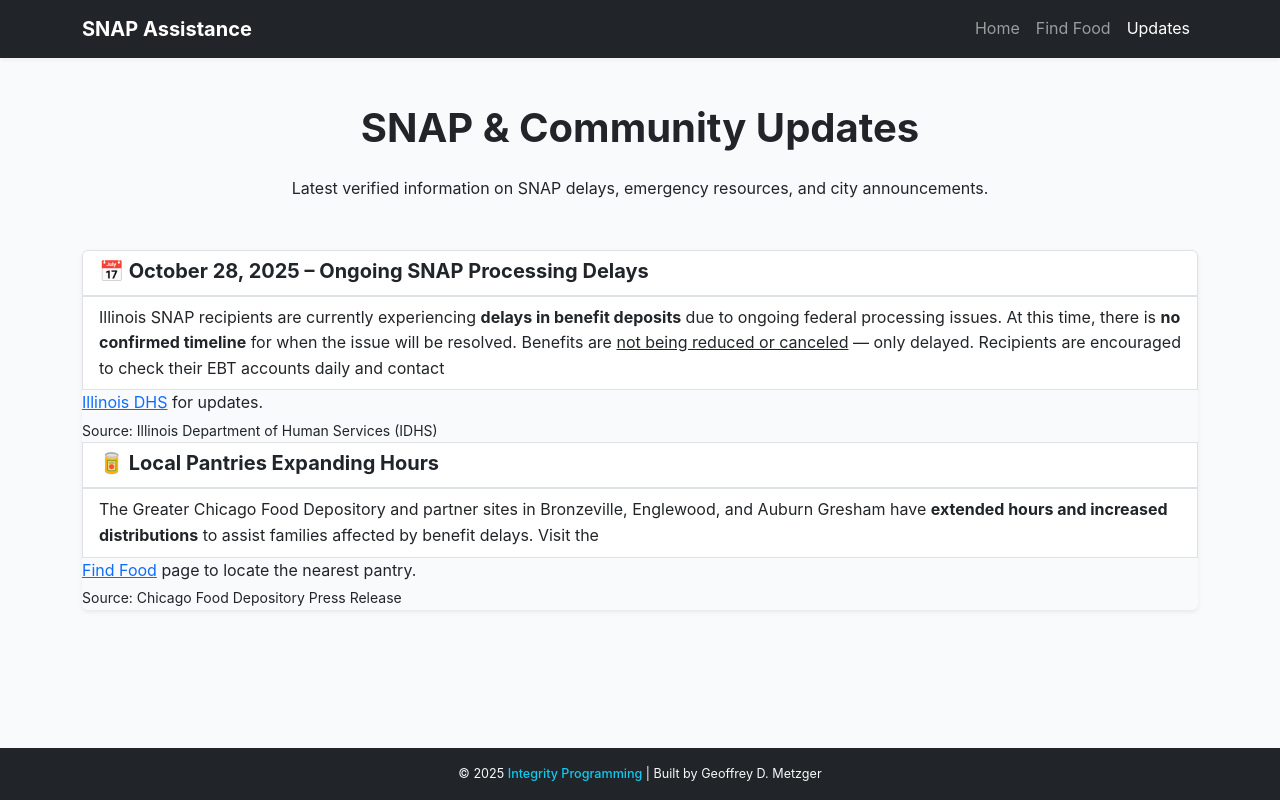
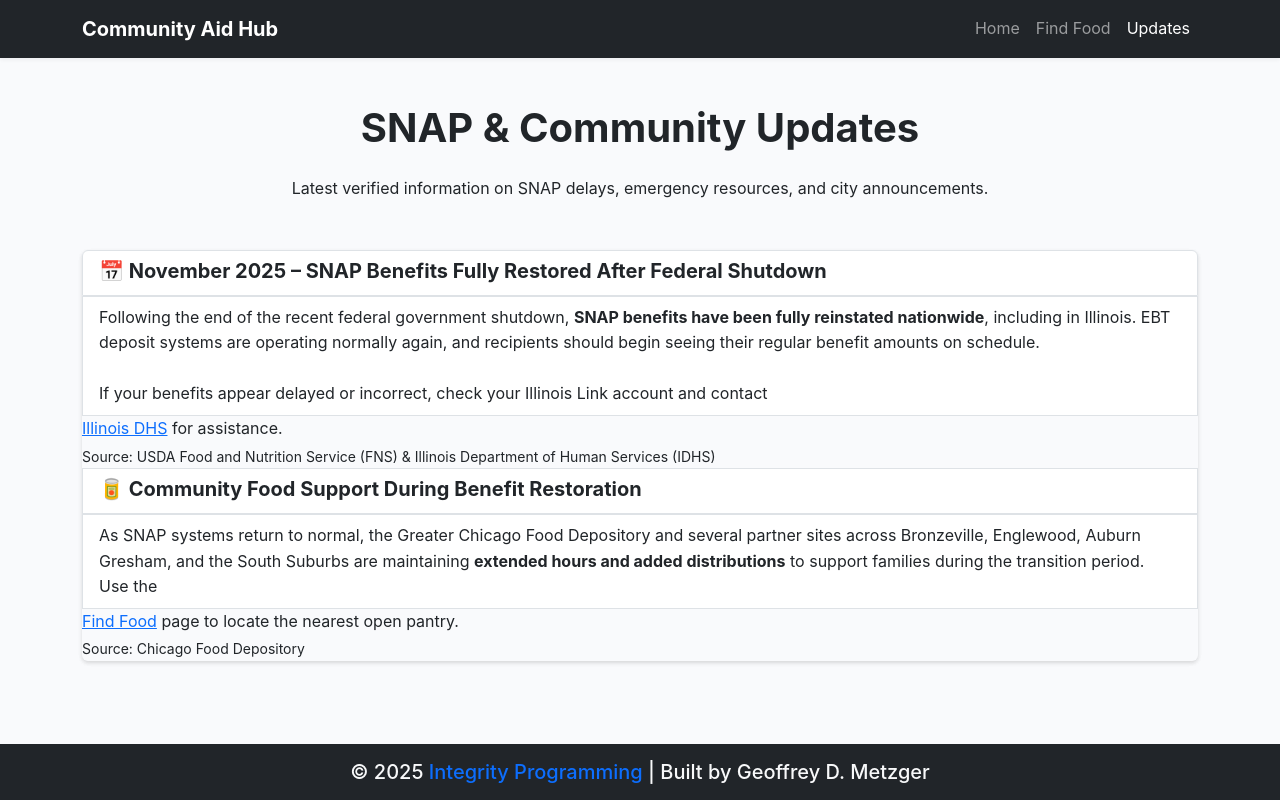
Before and after one commit to TheTechGod/community-aid-hub, a plain HTML site: page updates.html in a window 1280 px wide. Drawn offline with nearby package versions, Linux system fonts and the light colour scheme.

Commit message:
update the header and footers

```diff
--- a/food.html
+++ b/food.html
@@ -15,7 +15,7 @@
   <!-- ✅ Navbar -->
   <nav class="navbar navbar-expand-lg navbar-dark bg-dark fixed-top">
     <div class="container">
-      <a class="navbar-brand fw-bold" href="index.html">Community Relief</a>
+      <a class="navbar-brand fw-bold" href="index.html">Community Aid Hub</a>
       <button class="navbar-toggler" type="button" data-bs-toggle="collapse" data-bs-target="#navbarNav">
         <span class="navbar-toggler-icon"></span>
       </button>
@@ -82,11 +82,11 @@
 
   <!-- ✅ Footer -->
   <footer class="bg-dark text-light text-center py-3 mt-auto">
-    <p class="mb-0 small">
-      © <span id="year"></span> <a href="https://integrity-programming-portfolio-sta.vercel.app/" target="_blank">Integrity Programming |
-      Built by Geoffrey D. Metzger</a>
-    </p>
-  </footer>
+  <h5 class="mb-0">
+    © <span id="year"></span> <a href="https://integrity-programming-portfolio-sta.vercel.app/" target="_blank">Integrity Programming</a> |
+    Built by Geoffrey D. Metzger
+  </h5>
+</footer>
 
     <!-- ✅ Scripts -->
 <script src="https://cdn.jsdelivr.net/npm/bootstrap@5.3.3/dist/js/bootstrap.bundle.min.js"></script>
@@ -191,7 +191,7 @@
 
   <!-- Hit counter -->
   <script>
-    fetch('https://api.countapi.xyz/hit/community-aid-hub.vercel.app/food')
+    fetch('https://api.countapi.xyz/hit/thetechgod.github.io/community-aid-hub')
       .then(res => res.json())
       .then(data => {
         const visitEl = document.createElement('p');
@@ -203,7 +203,8 @@
   </script>
 
   <script src="https://cdn.jsdelivr.net/npm/bootstrap@5.3.3/dist/js/bootstrap.bundle.min.js"></script>
-<script src="js/search.js"></script>
+<script src="js/search.js" defer></script>
+
 
 </body>
 </html>
--- a/updates.html
+++ b/updates.html
@@ -12,7 +12,7 @@
   <!-- Navbar -->
   <nav class="navbar navbar-expand-lg navbar-dark bg-dark fixed-top">
     <div class="container">
-      <a class="navbar-brand fw-bold" href="index.html">SNAP Assistance</a>
+      <a class="navbar-brand fw-bold" href="index.html">Community Aid Hub</a>
       <button class="navbar-toggler" type="button" data-bs-toggle="collapse" data-bs-target="#navbarNav">
         <span class="navbar-toggler-icon"></span>
       </button>
@@ -33,40 +33,46 @@
 
     <div class="list-group shadow-sm">
 
-      <!-- Updated Alert -->
+      <div class="list-group shadow-sm">
+
+  <!-- Updated SNAP Alert -->
   <a href="#" class="list-group-item list-group-item-action">
-        <h5 class="mb-1 fw-bold">📅 October 28, 2025 – Ongoing SNAP Processing Delays</h5>
+    <h5 class="mb-1 fw-bold">📅 November 2025 – SNAP Benefits Fully Restored After Federal Shutdown</h5>
     <p class="mb-1">
-          Illinois SNAP recipients are currently experiencing <strong>delays in benefit deposits</strong> due to ongoing federal processing issues.
-          At this time, there is <strong>no confirmed timeline</strong> for when the issue will be resolved.
-          Benefits are <u>not being reduced or canceled</u> — only delayed.
-          Recipients are encouraged to check their EBT accounts daily and contact <a href="https://www.dhs.state.il.us/page.aspx?item=30357" target="_blank">Illinois DHS</a> for updates.
+      Following the end of the recent federal government shutdown,
+      <strong>SNAP benefits have been fully reinstated nationwide</strong>, including in Illinois.
+      EBT deposit systems are operating normally again, and recipients should begin seeing their
+      regular benefit amounts on schedule.
+      <br><br>
+      If your benefits appear delayed or incorrect, check your Illinois Link account and contact
+      <a href="https://www.dhs.state.il.us/page.aspx?item=30357" target="_blank">Illinois DHS</a> for assistance.
     </p>
-        <small>Source: Illinois Department of Human Services (IDHS)</small>
+    <small>Source: USDA Food and Nutrition Service (FNS) & Illinois Department of Human Services (IDHS)</small>
   </a>
 
-      <!-- Food Support Update -->
+  <!-- Updated Food Support Notice -->
   <a href="#" class="list-group-item list-group-item-action">
-        <h5 class="mb-1 fw-bold">🥫 Local Pantries Expanding Hours</h5>
+    <h5 class="mb-1 fw-bold">🥫 Community Food Support During Benefit Restoration</h5>
     <p class="mb-1">
-          The Greater Chicago Food Depository and partner sites in Bronzeville, Englewood, and Auburn Gresham have
-          <strong>extended hours and increased distributions</strong> to assist families affected by benefit delays.
-          Visit the <a href="food.html">Find Food</a> page to locate the nearest pantry.
+      As SNAP systems return to normal, the Greater Chicago Food Depository and several partner sites
+      across Bronzeville, Englewood, Auburn Gresham, and the South Suburbs are maintaining
+      <strong>extended hours and added distributions</strong> to support families during the transition period.
+      <br>
+      Use the <a href="food.html">Find Food</a> page to locate the nearest open pantry.
     </p>
-        <small>Source: Chicago Food Depository Press Release</small>
+    <small>Source: Chicago Food Depository</small>
   </a>
 
 </div>
+
   </main>
 
-  <!-- Footer -->
+  <!-- ✅ Footer -->
   <footer class="bg-dark text-light text-center py-3 mt-auto">
-    <p class="mb-0 small">
-      © <span id="year"></span>
-      <a href="https://integrity-programming-portfolio-sta.vercel.app/" target="_blank" class="text-info text-decoration-none">
-        Integrity Programming
-      </a> | Built by Geoffrey D. Metzger
-    </p>
+  <h5 class="mb-0">
+    © <span id="year"></span> <a href="https://integrity-programming-portfolio-sta.vercel.app/" target="_blank">Integrity Programming</a> |
+    Built by Geoffrey D. Metzger
+  </h5>
 </footer>
 
   <script src="https://cdn.jsdelivr.net/npm/bootstrap@5.3.3/dist/js/bootstrap.bundle.min.js"></script>
```
Also changed, not shown: communities.html (+6 -6 lines), community.html (+8 -7 lines), contact.html (+5 -5 lines), index.html (+5 -5 lines). Lines whose indentation alone changed are shown as unchanged.
